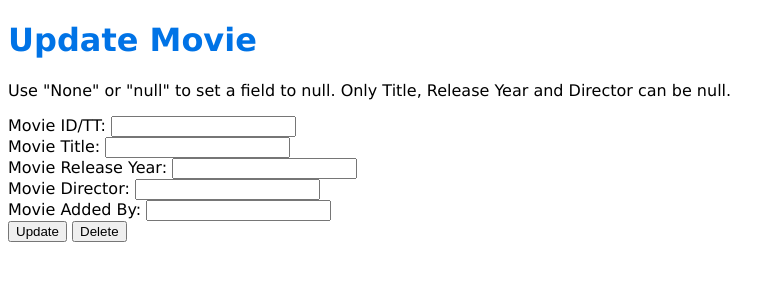
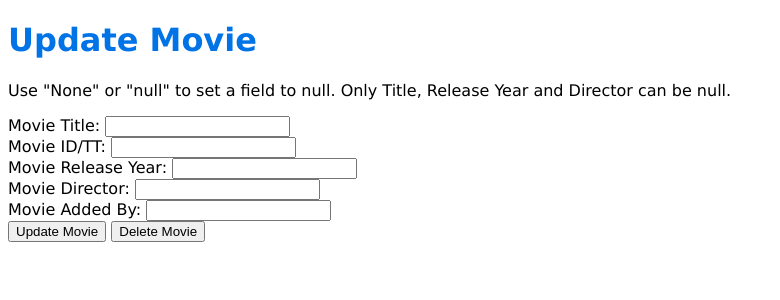
Before and after one commit to melsanchez15/CS304-CRUD, a Flask app: template templates/update.html in a window 1280 px wide. Shown: the top 300 px of the page, without its empty margins (0-780 px from the left). Run offline with Flask 3, Linux system fonts and the light colour scheme; the template is opened without the code that fills it, so the values that code supplies are empty.

Commit message:
updated select and update html as well as app.py

```diff
--- a/app.py
+++ b/app.py
@@ -11,7 +11,7 @@ import cs304dbi as dbi
 app.secret_key = secrets.token_hex()
 
 # configure DBI
-dbi.conf('ms142_db')
+dbi.conf('th116_db')
 
 # For CRUD and Ajax, use your personal db
 
@@ -43,28 +43,42 @@ def insert():
 def update(movie_tt):
     conn = dbi.connect()
     curs = dbi.dict_cursor(conn)
+
+
     if request.method == 'POST':
         action = request.form.get('submit')
+
         if action == 'delete':
-            curs.execute('''delete from movie where tt = %s''', movie_tt)
+            curs.execute('''delete from movie where tt = %s''', [movie_tt])
             conn.commit()
-            return redirct(url_for('select'))
+            return redirect(url_for('select'))
+
         elif action == 'update':
             ttform = request.form.get('movie-tt')
             titleform = request.form.get('movie-title')
             releaseform = request.form.get('movie-release')
             directorform = request.form.get('movie-director')
             addedform = request.form.get('movie-addedby')
-            curs.execute('''select * from movie where tt = ttform''')
+
+            curs.execute('''select * from movie where tt = %s AND tt != %s''', [ttform, movie_tt])
             movie_amounts = curs.fetchall()
+
             if movie_amounts != 0:
                 flash(f'There is an existing movie with that tt value of: {ttform}')
-            curs.execute('''update movie set tt = %s, `release` = %s, director = %s, addedby = %s where tt = %s''', [ttform, titleform, releaseform, directorform, addedform, movie_tt])
+                return redirect(url_for('update, movie_tt = movie_tt'))
+
+            curs.execute('''
+            update movie set tt = %s, `release` = %s, director = %s,
+            addedby = %s where tt = %s''',
+            [ttform, titleform, releaseform, directorform, addedform])
+
             conn.commit()
-            movie_tt = ttform
-            curs.execute('''select * from movie where tt = %s''', movie_tt)
-            movie = curse.fetchone()
-    return render_template('update.html', movie = movie_tt, page_title='Update')
+
+    curs.execute('''select * from movie where tt = %s''', [movie_tt])
+    movie = curs.fetchone()
+    print("Movie ID received:", movie_tt)
+    print("Movie retrieved:", movie)
+    return render_template('update.html', movie = movie)
 
 @app.route('/select/', methods = ['POST', 'GET'])
 def select():
--- a/templates/update.html
+++ b/templates/update.html
@@ -5,24 +5,31 @@
 
 <p>Use "None" or "null" to set a field to null. Only Title, Release Year and Director can be null.</p>
 
-<form action = "/select/tt" method = "POST">
+<form method = "POST" action = "{{ url_for('update', movie_tt = movie.tt)}}">
+
+    <label for = "movie-title">Movie Title: </label>
+    <input type = "text" id = "movie-title" name = "movie-title" value = "{{ movie.title or '' }}">
+    <br>
+
     <label for = "movie-tt">Movie ID/TT: </label>
-    <input type = "text" id = "movie-tt" name = "movie-tt">
+    <input type = "text" id = "movie-tt" name = "movie-tt"  value = "{{ movie.tt or '' }}">
     <br>
-    <label for = "movie-title">Movie Title: </label>
-    <input type = "text" id = "movie-title" name = "movie-title">
+
+    <label for = "movie-release">Movie Release Year: </label>
+    <input type = "text" id = "movie-release" name = "movie-release"  value = "{{ movie.release or '' }}">
     <br>
-    <label for = "movie-release">Movie Release Year: </label>
-    <input type = "text" id = "movie-release" name = "movie-release">
+
+    <label for = "movie-director">Movie Director: </label>
+    <input type = "text" id = "movie-director" name = "movie-director"  value = "{{ movie.director or '' }}">
     <br>
-    <label for = "movie-director">Movie Director: </label>
-    <input type = "text" id = "movie-director" name = "movie-director">
+
+    <label for = "movie-addedby">Movie Added By: </label>
+    <input type = "text" id = "movie-addedby" name = "movie-addedby"  value = "{{ movie.addedby or '' }}">
     <br>
-    <label for = "movie-addedby">Movie Added By: </label>
-    <input type = "text" id = "movie-addedby" name = "movie-addedby">
-    <br>
-    <button type = 'submit'>Update</button>
-    <button type = 'submit'>Delete</button>
+
+    <button type = 'submit' name = 'submit' value = 'update'>Update Movie</button>
+    <button type = 'submit' name = 'submit' value = 'delete'>Delete Movie</button>
+
 </form>
 
 {% endblock %}
```
Also changed, not shown: templates/select.html (+8 -8 lines).
